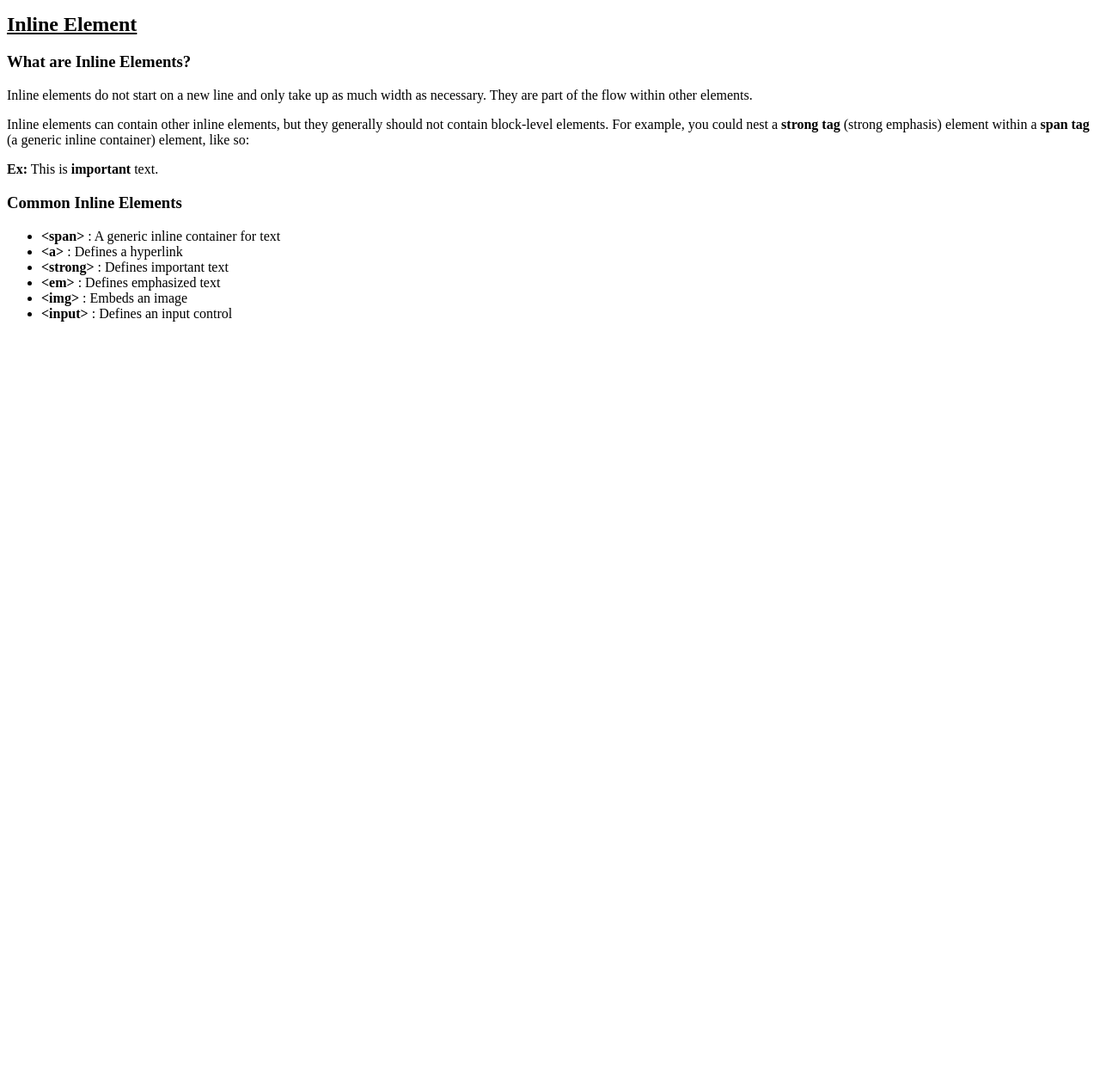
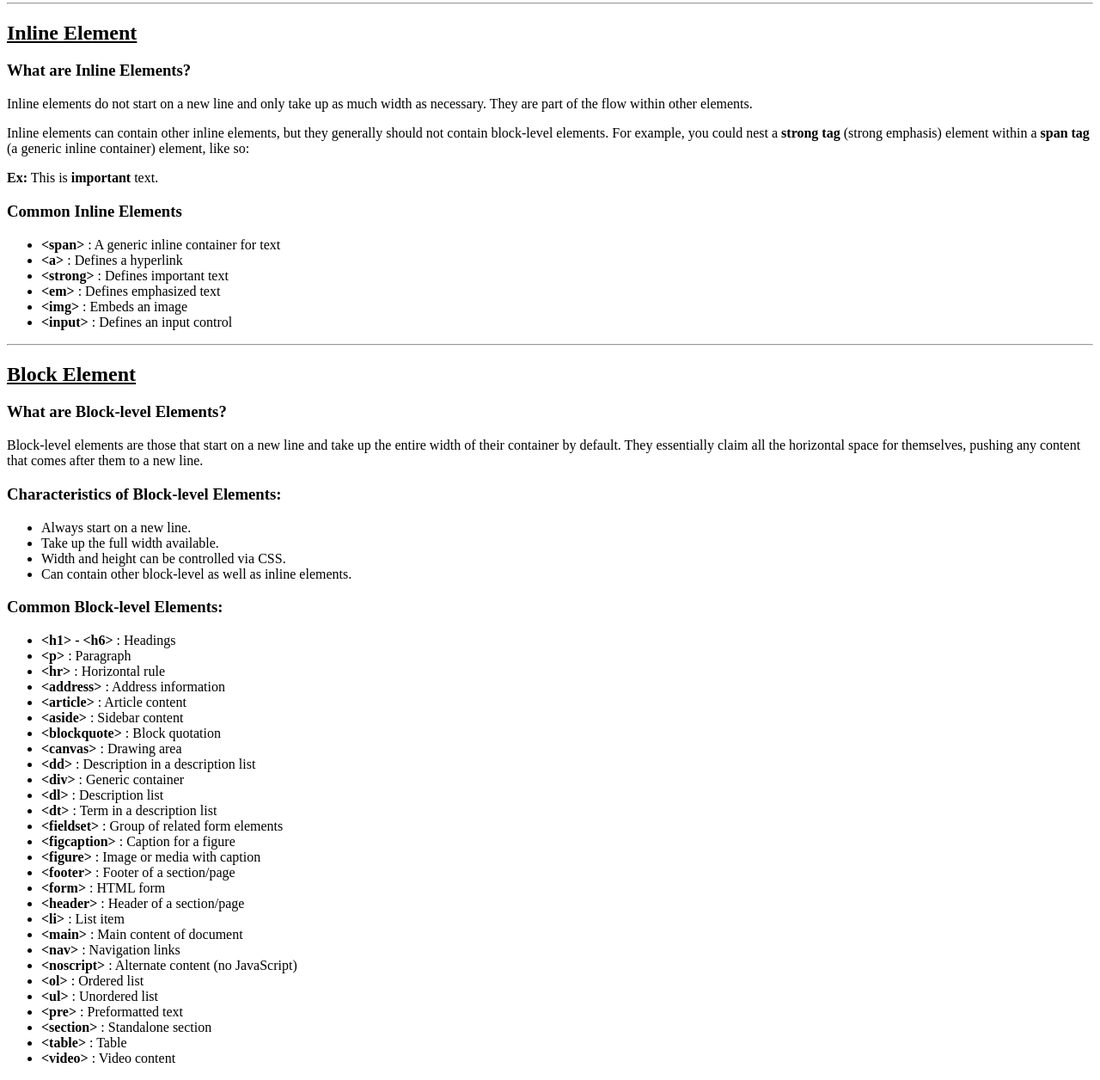
Before and after one commit to amareshbose4321-git/HTML, a plain HTML site: page Inline & Block_Element.html in a window 1280 px wide. Shown: the part 524-1780 px from the top of the page at 86% size. Before the commit the page ends 914 px from the top, so only its background shows below. Drawn offline with Linux system fonts and the light colour scheme.

Commit message:
Add file

```diff
--- /dev/null
+++ b/Connect html and css.css
@@ -0,0 +1,4 @@
+h1{
+    color: red;
+    background-color: aqua;
+}
--- /dev/null
+++ b/ID and Class.css
@@ -0,0 +1,3 @@
+#title{
+    color: red;
+}
--- a/Inline & Block_Element.html
+++ b/Inline & Block_Element.html
@@ -13,7 +13,7 @@
     <P>HTML elements are generally divided into two categories: Block-level and Inline elements.</P>
 
     <img src="Inline & Block_Element pic.png" alt="Inline & Block_Element pic" width="400">
-
+<hr>
     <h2><u>Inline Element</u></h2>
 
     <h3>What are Inline Elements?</h3>
@@ -44,6 +44,54 @@
     <li><b>&lt;input&gt;</b>  : Defines an input control</li>
 </ul>
 
+<hr>
+
+ <h2><u>Block Element</u></h2>
+<h3>What are Block-level Elements?</h3>
+<p>
+Block-level elements are those that start on a new line and take up the entire width of their container by default. They essentially claim all the horizontal space for themselves, pushing any content that comes after them to a new line.
+</p>
+
+<h3>Characteristics of Block-level Elements:</h3>
+<ul>
+<li>Always start on a new line.</li>
+<li>Take up the full width available.</li>
+<li>Width and height can be controlled via CSS.</li>
+<li>Can contain other block-level as well as inline elements.</li>
+</ul>
+
+<h3>Common Block-level Elements:</h3>
+
+<ul>
+    <li><b>&lt;h1&gt; - &lt;h6&gt;</b> : Headings</li>
+    <li><b>&lt;p&gt;</b> : Paragraph</li>
+    <li><b>&lt;hr&gt;</b> : Horizontal rule</li>
+    <li><b>&lt;address&gt;</b> : Address information</li>
+    <li><b>&lt;article&gt;</b> : Article content</li>
+    <li><b>&lt;aside&gt;</b> : Sidebar content</li>
+    <li><b>&lt;blockquote&gt;</b> : Block quotation</li>
+    <li><b>&lt;canvas&gt;</b> : Drawing area</li>
+    <li><b>&lt;dd&gt;</b> : Description in a description list</li>
+    <li><b>&lt;div&gt;</b> : Generic container</li>
+    <li><b>&lt;dl&gt;</b> : Description list</li>
+    <li><b>&lt;dt&gt;</b> : Term in a description list</li>
+    <li><b>&lt;fieldset&gt;</b> : Group of related form elements</li>
+    <li><b>&lt;figcaption&gt;</b> : Caption for a figure</li>
+    <li><b>&lt;figure&gt;</b> : Image or media with caption</li>
+    <li><b>&lt;footer&gt;</b> : Footer of a section/page</li>
+    <li><b>&lt;form&gt;</b> : HTML form</li>
+    <li><b>&lt;header&gt;</b> : Header of a section/page</li>
+    <li><b>&lt;li&gt;</b> : List item</li>
+    <li><b>&lt;main&gt;</b> : Main content of document</li>
+    <li><b>&lt;nav&gt;</b> : Navigation links</li>
+    <li><b>&lt;noscript&gt;</b> : Alternate content (no JavaScript)</li>
+    <li><b>&lt;ol&gt;</b> : Ordered list</li>
+    <li><b>&lt;ul&gt;</b> : Unordered list</li>
+    <li><b>&lt;pre&gt;</b> : Preformatted text</li>
+    <li><b>&lt;section&gt;</b> : Standalone section</li>
+    <li><b>&lt;table&gt;</b> : Table</li>
+    <li><b>&lt;video&gt;</b> : Video content</li>
+</ul>
 
 </body>
 
```
Also changed, not shown: Connect html and css.html (added, +58 -0 lines), ID and Class.html (added, +31 -0 lines), Links_Images.html (+1 -0 lines), Connect html and js.html (added), Connect html and js.js (added), 2 other files.
